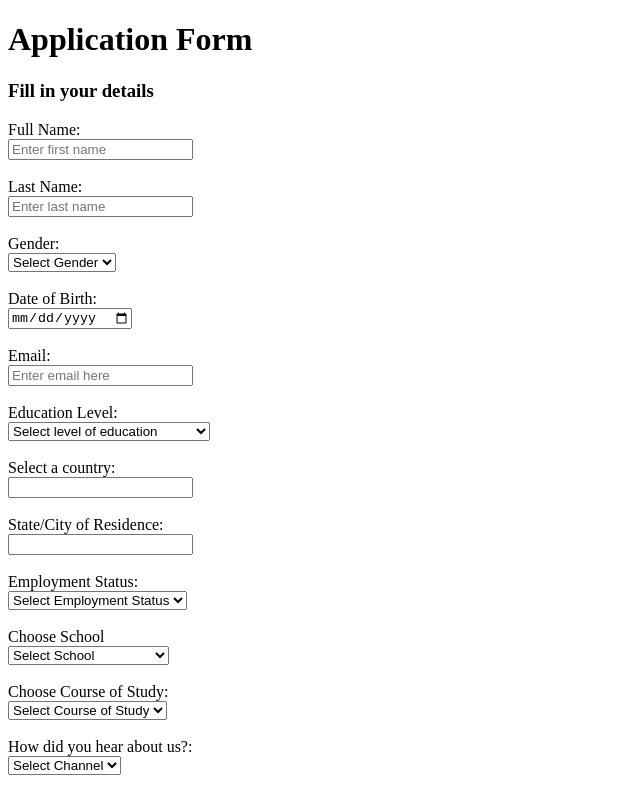
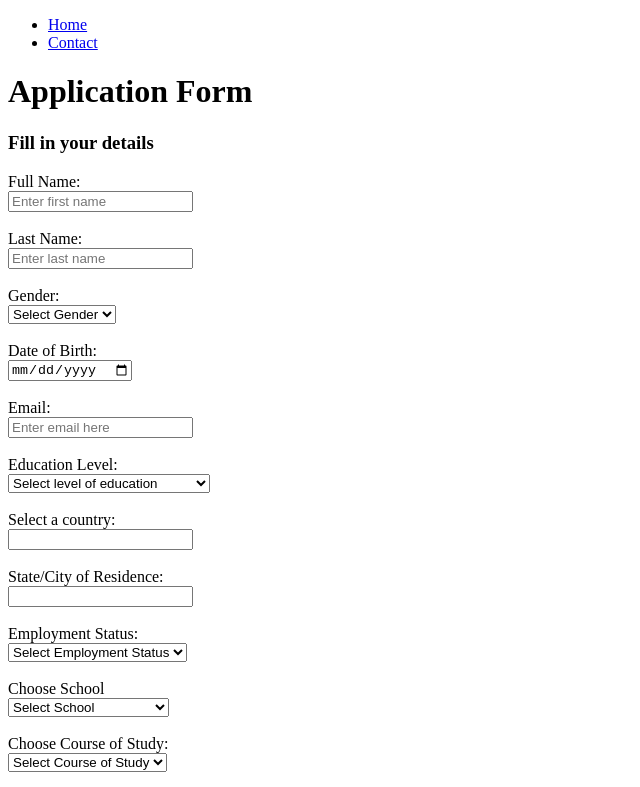
Before and after one commit to rabada7/html, a plain HTML site: page insd.html in a window 1280 px wide. Shown: the top 787 px of the page, without its empty margins (0-640 px from the left). Drawn offline with Linux system fonts and the light colour scheme.

Commit message:
Add files via upload

```diff
--- a/insd.html
+++ b/insd.html
@@ -5,6 +5,12 @@
     <title>Document</title>
 </head>
 <body>
+    <nav>
+        <ul>
+          <li><a href="./inde.html">Home</a></li>
+          <li><a href="https:/wa.me/+2347064808892">Contact</a></li>
+        </ul>
+      </nav>
     <div class="form">
         <h1>Application Form</h1>
         <h3>Fill in your details</h3>
```
